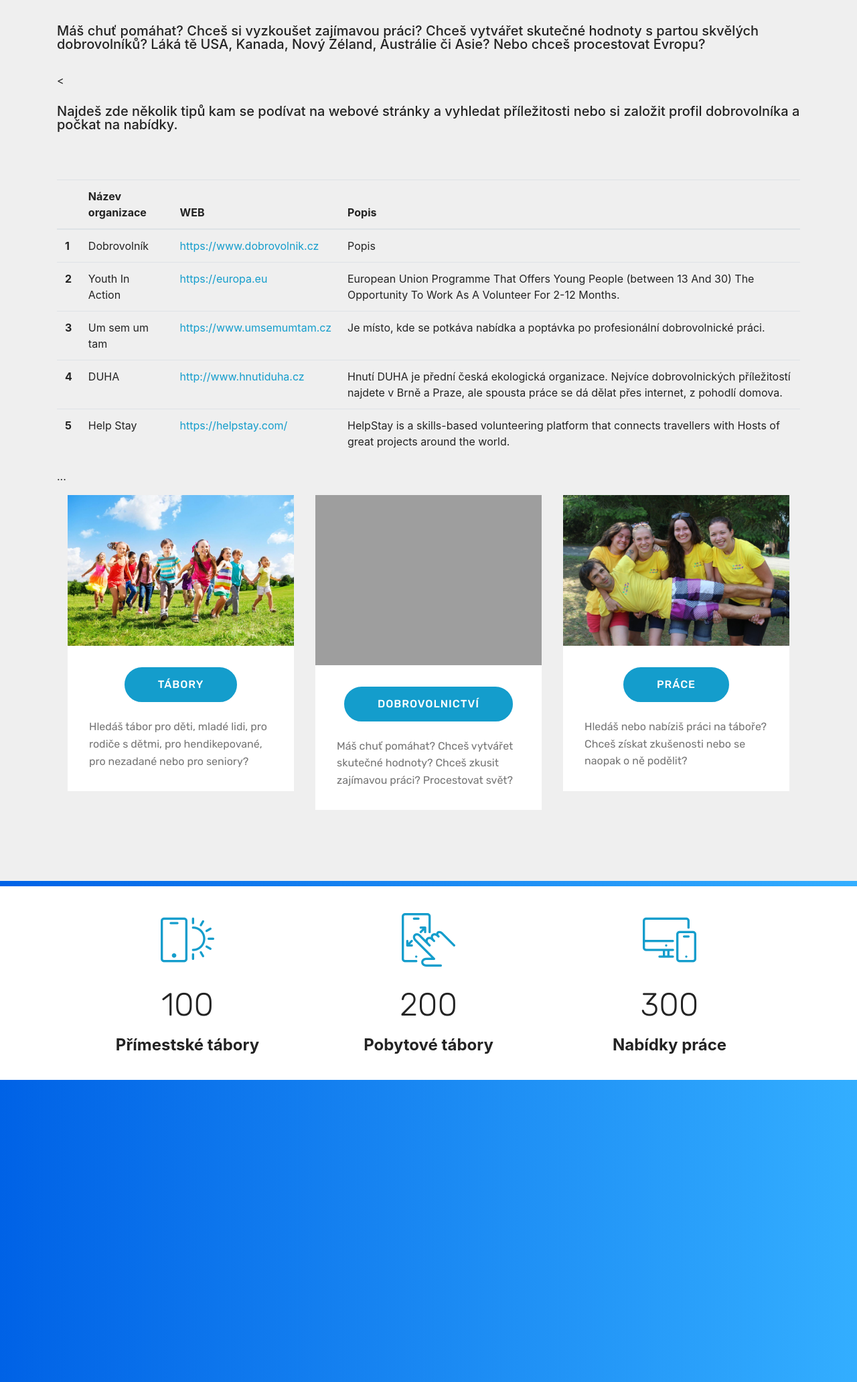
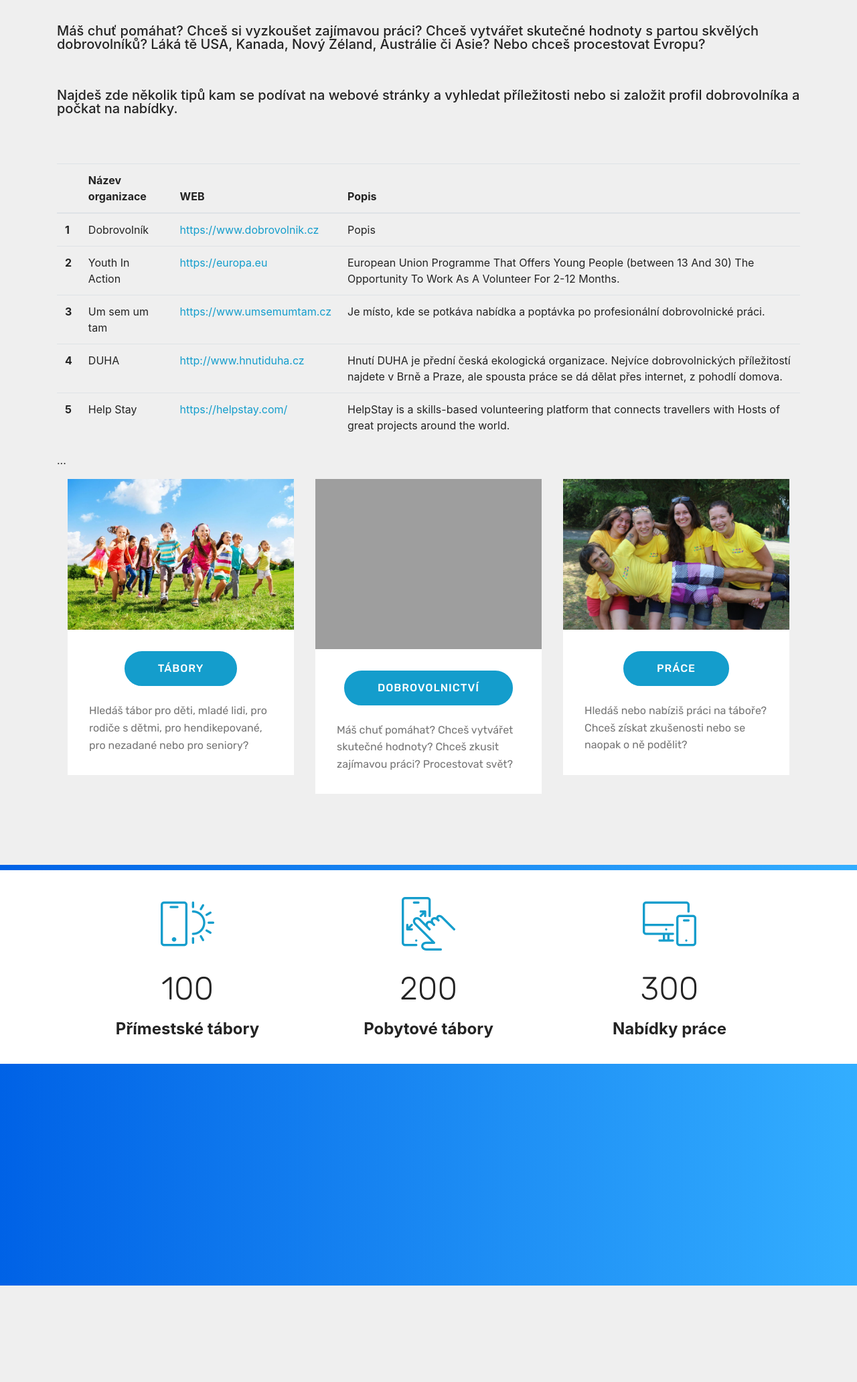
Before and after one commit to Vicko7/Tabory, a Flask app: page /dobrovolnictvi in a window 1280 px wide. Shown: the part 78-2141 px from the top of the page at 67% size. After the commit the page ends 1997 px from the top, so only its background shows below. Run offline with Flask 2, Linux system fonts and the light colour scheme; some libraries are stand-ins or nearby versions; some web fonts are replaced; grey boxes are pictures that could not be loaded.

Commit message:
uploud dobrovolnictvi.html
vymazani znaku navic , urpava radku

```diff
--- a/templates/dobrovolnictvi.html
+++ b/templates/dobrovolnictvi.html
@@ -10,11 +10,9 @@
 
         <div class="container">
         <p><h5>Máš chuť pomáhat? Chceš si vyzkoušet zajímavou práci? Chceš vytvářet skutečné hodnoty s partou skvělých dobrovolníků?
-        Láká tě USA, Kanada, Nový Zéland, Austrálie či Asie? Nebo chceš procestovat Evropu?	</p></h5>
-            <
-            <p><h5>Najdeš zde několik tipů kam se podívat na webové stránky a vyhledat příležitosti nebo si založit profil dobrovolníka a počkat na nabídky.</p></h5>
-            <br>
-
+        Láká tě USA, Kanada, Nový Zéland, Austrálie či Asie? Nebo chceš procestovat Evropu?</p></h5>
+        <p><h5>Najdeš zde několik tipů kam se podívat na webové stránky a vyhledat příležitosti nebo si založit profil dobrovolníka a počkat na nabídky.</p></h5>
+        <br>
             <div class="table-responsive-lg">
                     <table class="table">
                             <table class="table table-hover">
@@ -69,8 +67,6 @@
                     </table>
                 </div>
         </div>
-
-
 
         <div class="container">
             <div class="media-container-row">
@@ -217,7 +213,7 @@
                </div>
             </section>
 
-    <section class="cid-qTkAaeaxX5 mbr-reveal" id="footer1-2">
+    <!--<section class="cid-qTkAaeaxX5 mbr-reveal" id="footer1-2">-->
 
 
     {% endblock %}
```
